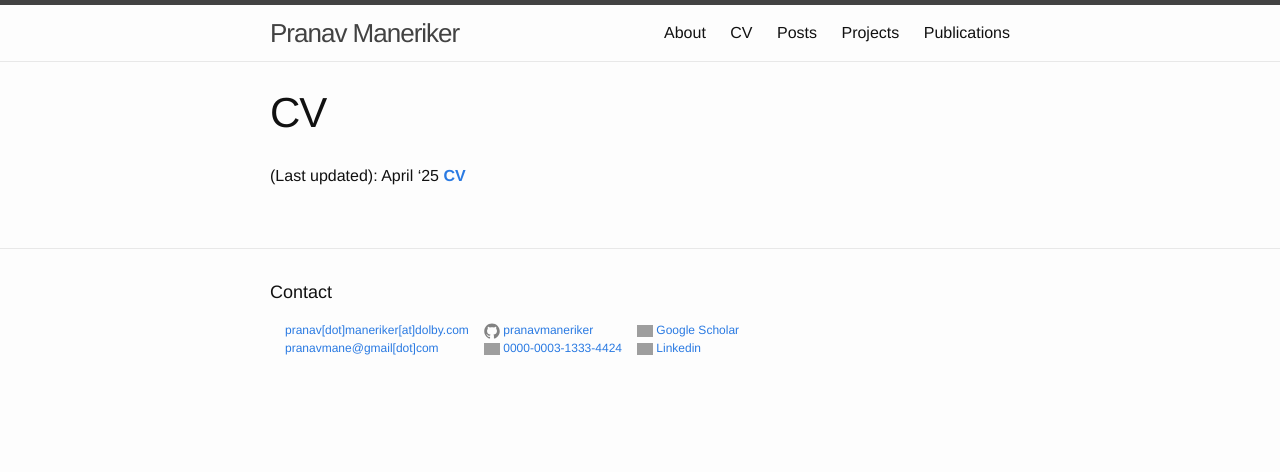
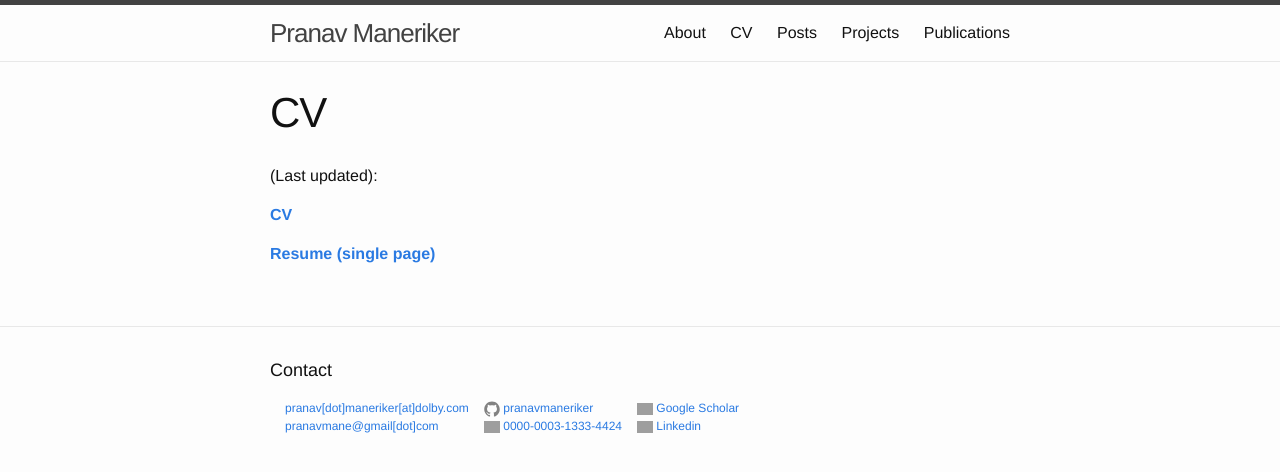
Before and after one commit to pranavmaneriker/pranavmaneriker.github.io, a Jekyll site: the page built from cv.md, in a window 1280 px wide. Shown: the top 472 px of the page. Built offline with Jekyll 4.4.1, drawn with Linux system fonts in a browser that asks for light colours; grey boxes are pictures that could not be loaded.

Commit message:
cv update

```diff
--- a/cv.md
+++ b/cv.md
@@ -4,10 +4,12 @@ title: CV
 permaink: /CV/
 ---
 
-(Last updated): April '25
-**[CV][resume full]**
-<!--**[Resume][r2page]** -->
+(Last updated):
+
+**[CV][cv full]**
+
+**[Resume (single page)][r1page]**
 
 
-[resume full]:assets/cv_full.pdf
-[r2page]:assets/resume-2page.pdf
+[cv full]:assets/cv_full.pdf
+[r1page]:assets/resume.pdf
```
Also changed, not shown: 3 other files.
